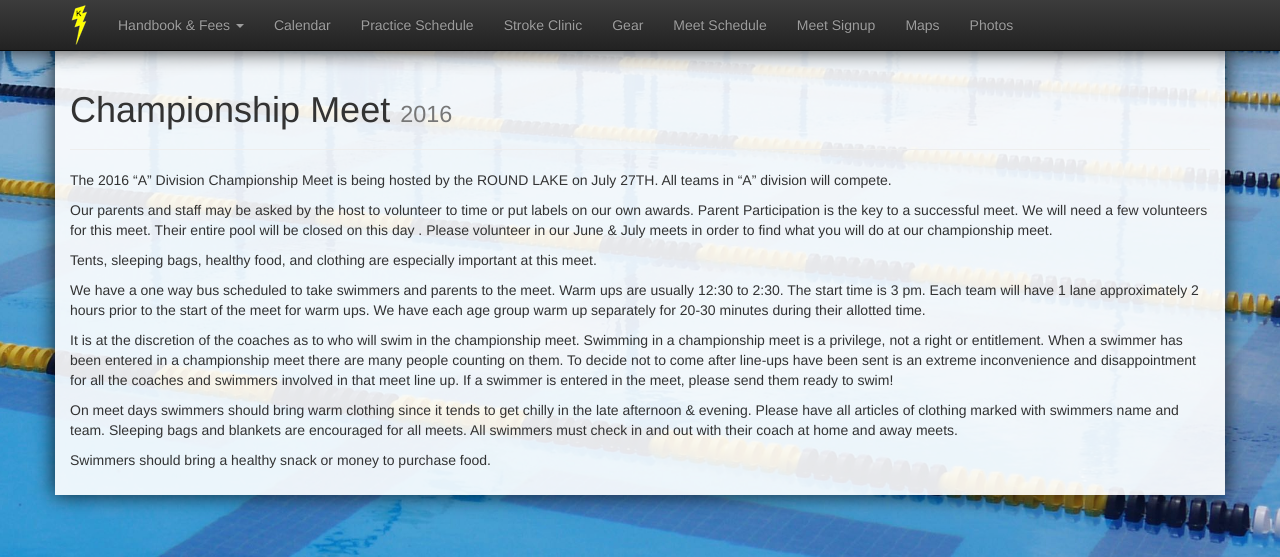
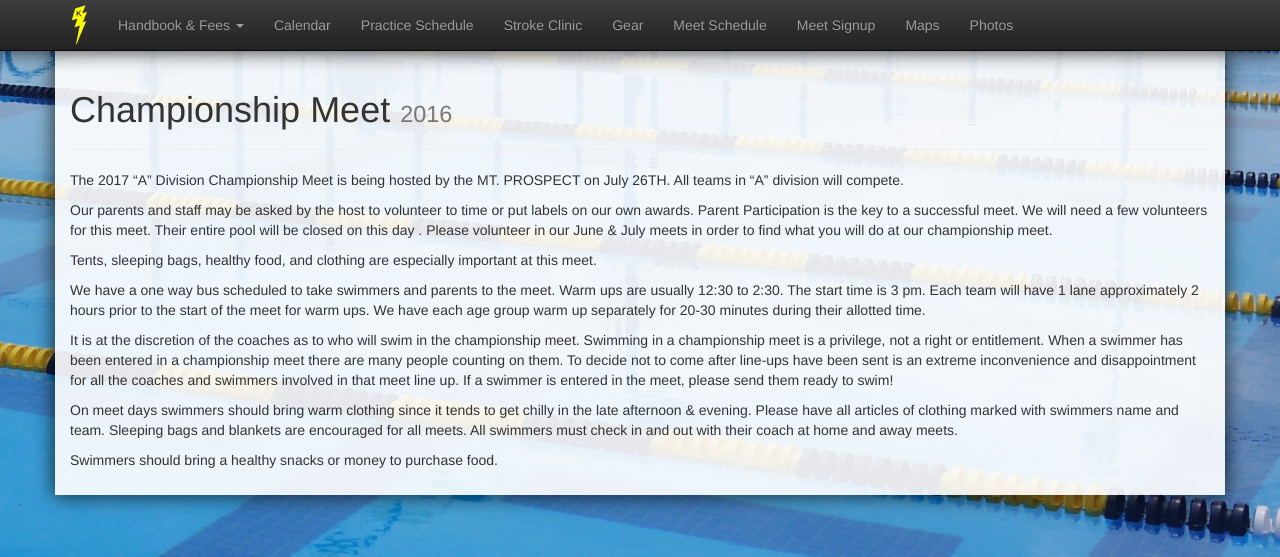
Before and after one commit to schickm/lwlightning.org, a Jekyll site: the page built from swimteam-handbook/championship-meet.md, in a window 1280 px wide. Shown: the top 557 px of the page. Built offline with Jekyll 4.4.1, drawn with Linux system fonts in a browser that asks for light colours; nearby versions of some CDN libraries; comment, search, counter and statistics services are not loaded.

Commit message:
Update championship-meet.md

```diff
--- a/swimteam-handbook/championship-meet.md
+++ b/swimteam-handbook/championship-meet.md
@@ -20,7 +20,7 @@ categories:
 tags: []
 comments: []
 ---
-The 2016 "A" Division Championship Meet is being hosted by the  ROUND LAKE on July 27TH.  All teams in "A" division will compete.
+The 2017 "A" Division Championship Meet is being hosted by the  MT. PROSPECT on July 26TH.  All teams in "A" division will compete.
 
 Our parents and staff may be asked by the host to  volunteer to time or put labels on our own awards.  Parent  Participation is the key to a successful meet.  We will need a few volunteers for this meet. Their entire pool will be closed on this day  . Please volunteer in our June & July meets in order to find what you will do at our championship meet.
 
@@ -32,4 +32,4 @@ It is at the discretion of the coaches as to who will swim in the championship m
 
 On meet days swimmers should bring warm clothing since it tends to get chilly in the late afternoon & evening. Please have all articles of clothing marked with swimmers name and team. Sleeping bags and blankets are encouraged for all meets.  All swimmers must check in and out with their coach at home and away meets.
 
-Swimmers should bring a healthy snack or money to purchase food.
+Swimmers should bring a healthy snacks or money to purchase food.
```
